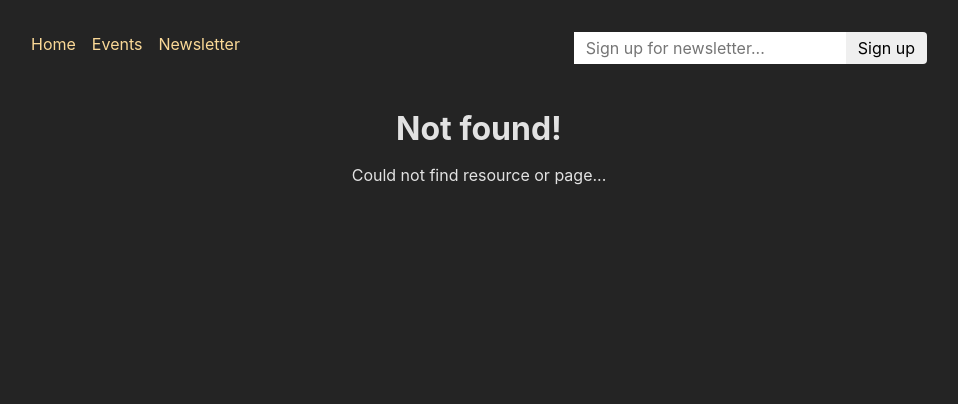
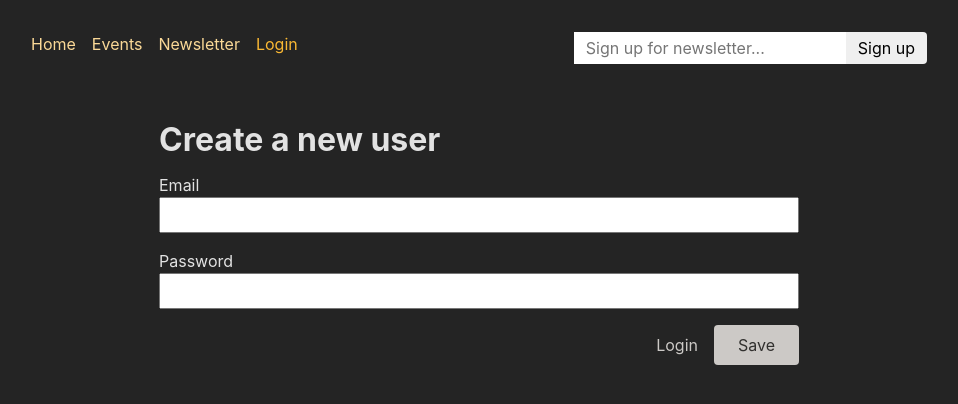
Before and after one commit to pohsienhsu/Eventify, a React (Create React App) app in the folder frontend/: page /auth in a window 1280 px wide. Before the commit this address had no page. Shown: the top 404 px of the page, without its empty margins (161-1119 px from the left). Built offline with nearby package versions, Linux system fonts and the light colour scheme.

Commit message:
Create corresponding routes and nav for the authentication

```diff
--- a/frontend/src/App.js
+++ b/frontend/src/App.js
@@ -13,6 +13,7 @@ import NewEventPage from './pages/NewEvent';
 import RootLayout from './pages/Root';
 import { action as manipulateEventAction } from './components/EventForm';
 import NewsletterPage, { action as newsletterAction } from './pages/Newsletter';
+import AuthenticationPage from './pages/Authentication';
 
 const router = createBrowserRouter([
   {
@@ -59,6 +60,10 @@ const router = createBrowserRouter([
         element: <NewsletterPage />,
         action: newsletterAction,
       },
+      {
+        path: 'auth',
+        element: <AuthenticationPage />
+      }
     ],
   },
 ]);
--- a/frontend/src/components/AuthForm.js
+++ b/frontend/src/components/AuthForm.js
@@ -1,14 +1,12 @@
-import { useState } from 'react';
-import { Form } from 'react-router-dom';
+
+import { Form, Link, useSearchParams } from 'react-router-dom';
 
 import classes from './AuthForm.module.css';
 
 function AuthForm() {
-  const [isLogin, setIsLogin] = useState(true);
 
-  function switchAuthHandler() {
-    setIsLogin((isCurrentlyLogin) => !isCurrentlyLogin);
-  }
+  const [searchParams] = useSearchParams();
+  const isLogin = searchParams.get('mode') === 'login'
 
   return (
     <>
@@ -23,9 +21,9 @@ function AuthForm() {
           <input id="password" type="password" name="password" required />
         </p>
         <div className={classes.actions}>
-          <button onClick={switchAuthHandler} type="button">
+          <Link to={`?mode=${isLogin ? 'signup' : 'login'}`}>
             {isLogin ? 'Create new user' : 'Login'}
-          </button>
+          </Link>
           <button>Save</button>
         </div>
       </Form>
--- a/frontend/src/components/MainNavigation.js
+++ b/frontend/src/components/MainNavigation.js
@@ -39,6 +39,16 @@ function MainNavigation() {
               Newsletter
             </NavLink>
           </li>
+          <li>
+            <NavLink
+              to="/auth?mode=login"
+              className={({ isActive }) =>
+                isActive ? classes.active : undefined
+              }
+            >
+              Login
+            </NavLink>
+          </li>
         </ul>
       </nav>
       <NewsletterSignup />
```
